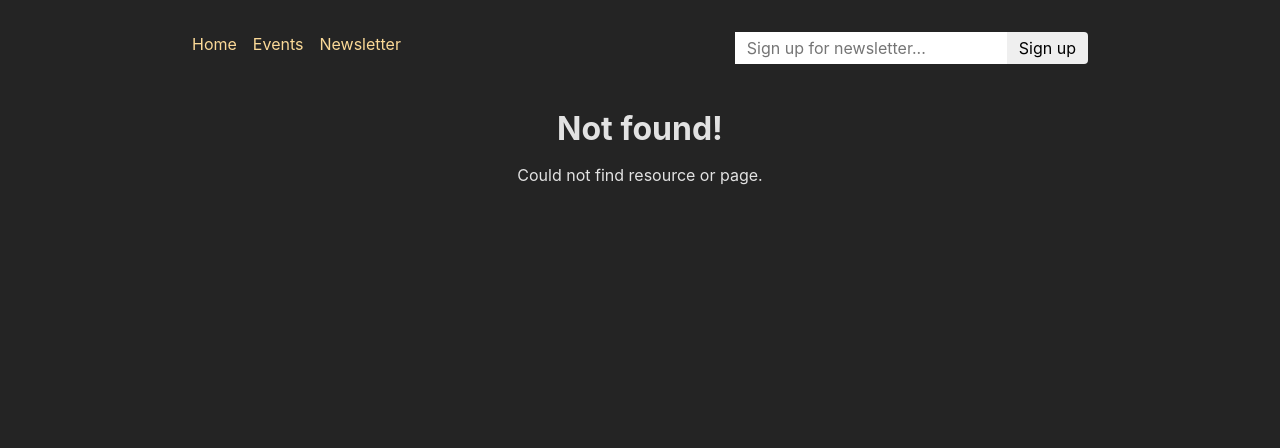
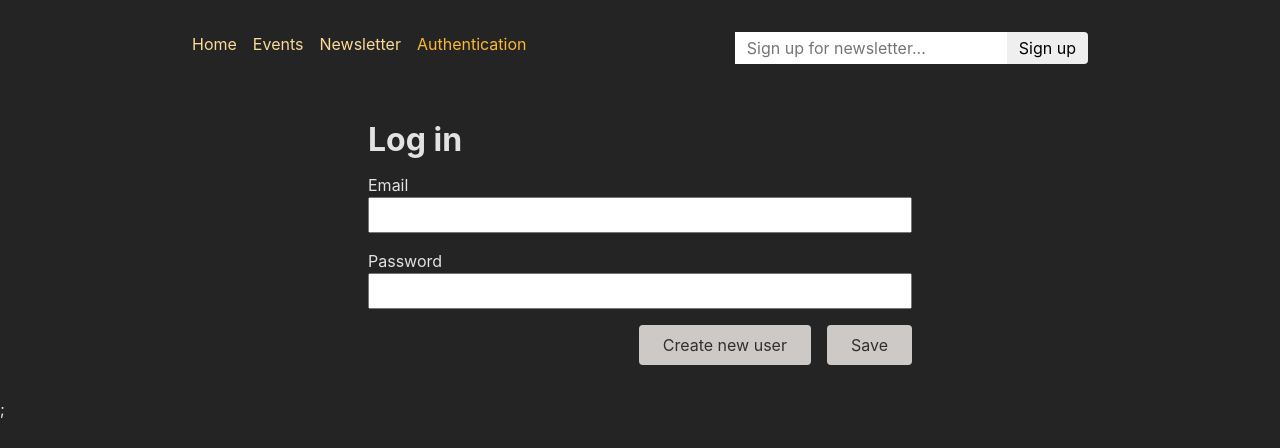
Before and after one commit to edcsu/react_auth_practice, a React (Create React App) app in the folder frontend/: page /auth in a window 1280 px wide. Before the commit this address had no page. Shown: the top 448 px of the page. Built offline with nearby package versions, Linux system fonts and the light colour scheme.

Commit message:
feat: activate auth route

```diff
--- a/frontend/package.json
+++ b/frontend/package.json
@@ -8,6 +8,7 @@
         "@testing-library/user-event": "^14.6.1",
         "react": "^19.0.0",
         "react-dom": "^19.0.0",
+        "react-router": "^7.2.0",
         "react-router-dom": "^6.4.1",
         "react-scripts": "5.0.1",
         "web-vitals": "^4.2.4"
--- a/frontend/src/App.js
+++ b/frontend/src/App.js
@@ -13,7 +13,7 @@ import NewEventPage from './pages/NewEvent';
 import RootLayout from './pages/Root';
 import { action as manipulateEventAction } from './components/EventForm';
 import NewsletterPage, { action as newsletterAction } from './pages/Newsletter';
-
+import AuthenticationPage from './pages/Authentication'
 const router = createBrowserRouter([
   {
     path: '/',
@@ -59,6 +59,10 @@ const router = createBrowserRouter([
         element: <NewsletterPage />,
         action: newsletterAction,
       },
+      {
+        path: 'auth',
+        element: <AuthenticationPage />
+      }
     ],
   },
 ]);
--- a/frontend/src/components/AuthForm.module.css
+++ b/frontend/src/components/AuthForm.module.css
@@ -1,6 +1,7 @@
 .form {
   max-width: 40rem;
   margin: 2rem auto;
+  padding: 0 3rem;
 }
 
 .form label,
--- a/frontend/src/components/MainNavigation.js
+++ b/frontend/src/components/MainNavigation.js
@@ -39,6 +39,16 @@ function MainNavigation() {
               Newsletter
             </NavLink>
           </li>
+          <li>
+            <NavLink
+              to="/auth"
+              className={({ isActive }) =>
+                isActive ? classes.active : undefined
+              }
+            >
+              Authentication
+            </NavLink>
+          </li>
         </ul>
       </nav>
       <NewsletterSignup />
--- a/frontend/src/pages/Authentication.js
+++ b/frontend/src/pages/Authentication.js
@@ -1,7 +1,9 @@
 import AuthForm from '../components/AuthForm';
 
 function AuthenticationPage() {
-  return <AuthForm />;
+  return  <main>
+    <AuthForm />;
+  </main>
 }
 
 export default AuthenticationPage;
```
Also changed, not shown: 2 other files (tests, documents, lock files or other folders).
